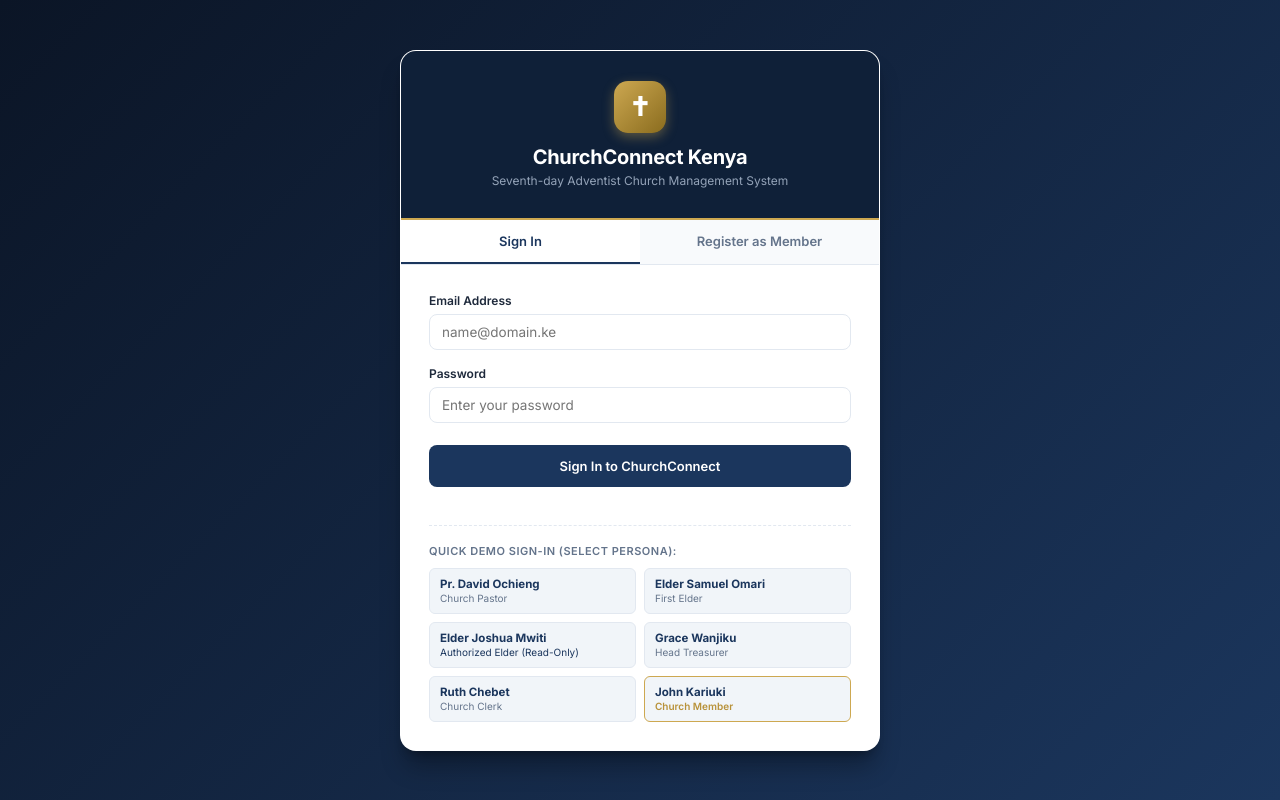
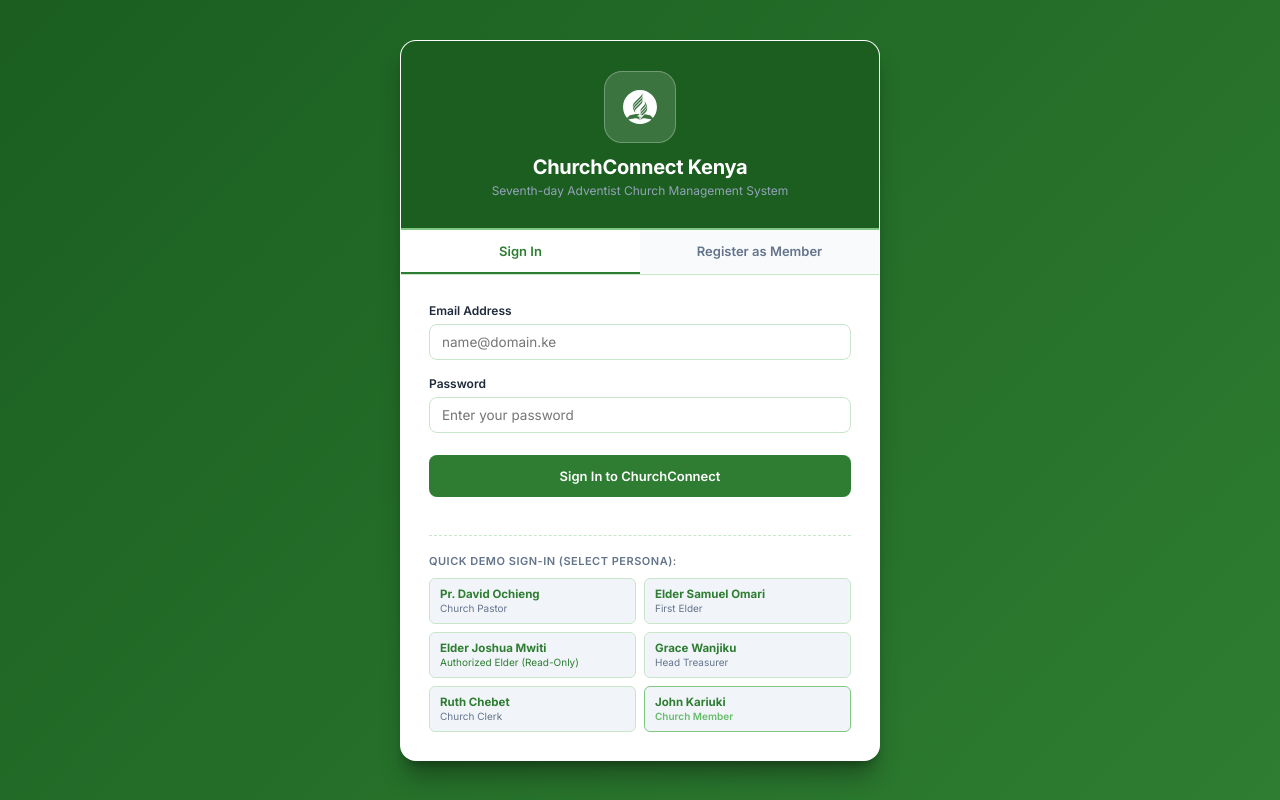
Before and after one commit to samuelomari/CHURCHCONNECT.KE, a Flask app: page / in a window 1280 px wide. Run offline with Flask 3, Linux system fonts and the light colour scheme.

Commit message:
changed the User Interface

```diff
--- a/app.py
+++ b/app.py
@@ -33,6 +33,10 @@ def validate_password_strength(pw: str) -> tuple[bool, str]:
 # -------------------------------------------------------------
 # Frontend Views & Public Digital Receipt Verification
 # -------------------------------------------------------------
+@app.route('/health')
+def health():
+    return jsonify({'status': 'ok', 'service': 'churchconnect-kenya'}), 200
+
 @app.route('/')
 def index():
     return render_template('index.html')
@@ -367,7 +371,7 @@ def create_envelope():
     conn = get_db_connection()
     year = datetime.now().year
     count = conn.execute('SELECT COUNT(*) as c FROM tithe_offering_envelopes').fetchone()['c']
-    receipt_num = f"CCK-{year}-{str(count + 1).zfill(5)}"
+    receipt_num = f"REC-{year}-{str(count + 1).zfill(5)}"
     envelope_id = 'env-' + str(uuid.uuid4())[:8]
     now_str = datetime.now().strftime('%Y-%m-%d %H:%M:%S')
 
@@ -1114,7 +1118,7 @@ def simulate_mpesa():
 
     year = datetime.now().year
     count = conn.execute('SELECT COUNT(*) as c FROM tithe_offering_envelopes').fetchone()['c']
-    rec_num = f"CCK-{year}-{str(count + 1).zfill(5)}"
+    rec_num = f"REC-{year}-{str(count + 1).zfill(5)}"
     env_id = 'env-' + str(uuid.uuid4())[:8]
     now_str = datetime.now().strftime('%Y-%m-%d %H:%M:%S')
     v_code = generate_verification_code(rec_num, amount, now_str)
@@ -1129,7 +1133,7 @@ def simulate_mpesa():
         INSERT INTO tithe_offering_envelopes (
             id, receipt_number, verification_code, member_id, donor_name, donor_phone, payment_method,
             payment_status, mpesa_receipt_number, total_amount, status, notes, recorded_by_id
-        ) VALUES (?, ?, ?, ?, ?, 'MPESA', 'VERIFIED_PROVIDER', ?, ?, 'CONFIRMED', ?, ?)
+        ) VALUES (?, ?, ?, ?, ?, ?, 'MPESA', 'VERIFIED_PROVIDER', ?, ?, 'CONFIRMED', ?, ?)
     ''', (env_id, rec_num, v_code, member_id, recorded_name, phone, test_receipt, amount, f"Safaricom M-Pesa Inflow (Ref: {account_ref})", recorder_id))
 
     conn.execute('''
@@ -1404,4 +1408,5 @@ def get_audit_logs():
 
 if __name__ == '__main__':
     port = int(os.environ.get('PORT', 5000))
-    app.run(host='0.0.0.0', port=port, debug=True)
+    debug = os.environ.get('FLASK_DEBUG', 'false').lower() in ('1', 'true', 'yes')
+    app.run(host='0.0.0.0', port=port, debug=debug)
--- a/requirements.txt
+++ b/requirements.txt
@@ -3,3 +3,4 @@ PyJWT>=2.10.0
 bcrypt>=5.0.0
 requests>=2.32.0
 Werkzeug>=3.1.0
+gunicorn>=22.0.0
--- /dev/null
+++ b/runtime.txt
@@ -0,0 +1 @@
+python-3.11.9
--- a/static/css/style.css
+++ b/static/css/style.css
@@ -1,14 +1,14 @@
 :root {
-  --sda-blue: #1b365d;
-  --sda-blue-dark: #0f2038;
-  --sda-blue-light: #2c4d7d;
-  --sda-gold: #cda851;
-  --sda-gold-hover: #b8923a;
-  --bg-slate: #f8fafc;
+  --sda-blue: #2e7d32;
+  --sda-blue-dark: #1b5e20;
+  --sda-blue-light: #43a047;
+  --sda-gold: #81c784;
+  --sda-gold-hover: #66bb6a;
+  --bg-slate: #f1f8e9;
   --surface: #ffffff;
   --text-main: #1e293b;
   --text-muted: #64748b;
-  --border: #e2e8f0;
+  --border: #c8e6c9;
   --success: #10b981;
   --warning: #f59e0b;
   --danger: #ef4444;
@@ -40,7 +40,7 @@ body {
   display: flex;
   align-items: center;
   justify-content: center;
-  background: linear-gradient(135deg, #0b1526 0%, #1b365d 100%);
+  background: linear-gradient(135deg, #1b5e20 0%, #2e7d32 100%);
   padding: 24px;
 }
 
@@ -62,19 +62,17 @@ body {
   border-bottom: 2px solid var(--sda-gold);
 }
 
+
 .auth-logo {
-  width: 52px;
-  height: 52px;
-  background: linear-gradient(135deg, var(--sda-gold), #8a6c1e);
-  border-radius: 14px;
+  width: 72px;
+  height: 72px;
+  background: rgba(255, 255, 255, 0.14);
+  border: 1px solid rgba(255, 255, 255, 0.28);
+  border-radius: 18px;
   display: inline-flex;
   align-items: center;
   justify-content: center;
-  font-size: 26px;
-  font-weight: 700;
-  color: #fff;
   margin-bottom: 12px;
-  box-shadow: 0 4px 12px rgba(205, 168, 81, 0.4);
 }
 
 .auth-header h1 {
@@ -202,18 +200,16 @@ body {
   gap: 12px;
 }
 
+
 .church-logo-badge {
   width: 44px;
   height: 44px;
-  background: linear-gradient(135deg, var(--sda-gold), #8a6c1e);
+  background: rgba(255, 255, 255, 0.14);
+  border: 1px solid rgba(255, 255, 255, 0.24);
   border-radius: 12px;
   display: flex;
   align-items: center;
   justify-content: center;
-  font-size: 22px;
-  font-weight: 700;
-  color: #fff;
-  box-shadow: 0 4px 10px rgba(205, 168, 81, 0.3);
 }
 
 .church-title h1 {
@@ -706,7 +702,7 @@ body {
 
 .form-control:focus {
   border-color: var(--sda-blue);
-  box-shadow: 0 0 0 3px rgba(27, 54, 93, 0.15);
+  box-shadow: 0 0 0 3px rgba(46, 125, 50, 0.18);
 }
 
 .form-row {
--- a/templates/index.html
+++ b/templates/index.html
@@ -18,7 +18,7 @@
   <div id="auth-view">
     <div class="auth-card">
       <div class="auth-header">
-        <div class="auth-logo">✝</div>
+        <div class="auth-logo"><img src="/static/img/sda-logo.svg" alt="Seventh-day Adventist symbol" width="34" height="34"></div>
         <h1>ChurchConnect Kenya</h1>
         <p>Seventh-day Adventist Church Management System</p>
       </div>
@@ -129,7 +129,7 @@
     <!-- Sidebar -->
     <aside class="sidebar">
       <div class="sidebar-header">
-        <div class="church-logo-badge">✝</div>
+        <div class="church-logo-badge"><img src="/static/img/sda-logo.svg" alt="Seventh-day Adventist symbol" width="28" height="28"></div>
         <div class="church-title">
           <h1>ChurchConnect</h1>
           <p>Kenya SDA Church System</p>
```
Also changed, not shown: DEPLOYMENT.md (added, +94 -0 lines), static/img/sda-logo.svg (added), 1 other file.
